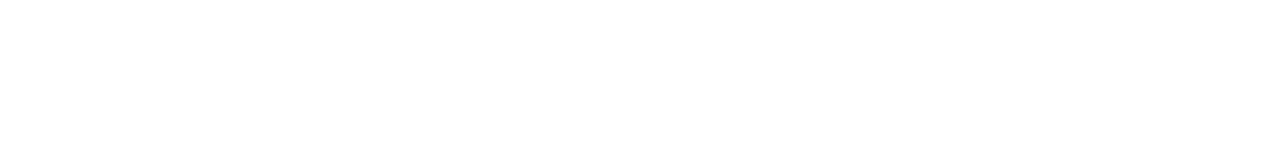
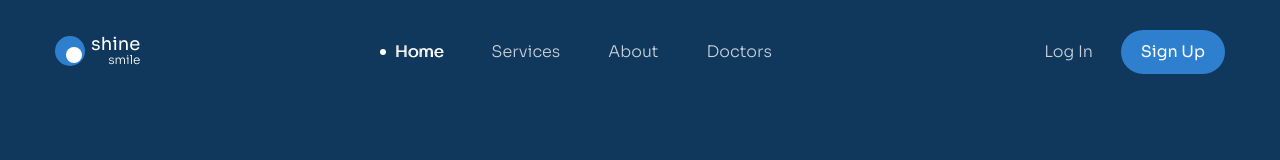
Before and after one commit to LeeCuowng/f8-project-03, a plain HTML site: page index.html in a window 1280 px wide. Drawn offline with Linux system fonts and the light colour scheme.

Commit message:
Thêm navbar

```diff
--- a/assets/css/styles.css
+++ b/assets/css/styles.css
@@ -1,5 +1,9 @@
 * {
     box-sizing: border-box;
+}
+
+:root {
+    --header-bg: #10375c;
 }
 
 html {
@@ -10,3 +14,132 @@ body {
     font-size: 1.6rem; /* Quy đổi tương ứng 16px */
     font-family: "Sora", sans-serif;
 }
+
+/* Common */
+a {
+    text-decoration: none;
+}
+
+.container {
+    width: 1170px;
+    max-width: calc(100% - 48px);
+    margin: 0 auto;
+}
+
+.btn {
+    --height: 60px;
+
+    display: inline-block;
+    min-width: 205px;
+    height: var(--height);
+    padding: 0 20px;
+    border-radius: 99px;
+    font-size: 1.6rem;
+    font-weight: 400;
+    line-height: var(--height);
+    text-align: center;
+    color: #fff;
+    background: #2e80ce;
+}
+
+.btn:hover {
+    opacity: 0.8;
+    cursor: pointer;
+}
+
+/* Header */
+.header {
+    padding: 30px;
+    min-height: 100vh;
+    background: var(--header-bg);
+}
+
+.header-top {
+    display: flex;
+    justify-content: space-between;
+    align-items: center;
+}
+
+/* Logo */
+.logo {
+    position: relative;
+    display: inline-flex;
+    font-size: 1rem;
+}
+
+.logo__circle::before,
+.logo__circle::after {
+    content: "";
+    display: inline-block;
+    border-radius: 50%;
+}
+
+.logo__circle::before {
+    width: 3em;
+    height: 3em;
+    background: #2e80ce;
+}
+
+.logo__circle::after {
+    position: absolute;
+    top: 1.1em;
+    left: 1.1em;
+    width: 1.6em;
+    height: 1.6em;
+    background: #fff;
+}
+
+.logo__text {
+    margin-left: 0.6em;
+    text-align: right;
+    line-height: 1.6em;
+}
+
+.logo__brand {
+    display: block;
+    font-size: 1.8em;
+    font-weight: 400;
+    color: #fff;
+}
+
+.logo__brand--small {
+    font-size: 1.2em;
+    font-weight: 300;
+}
+
+/* Navbar */
+.navbar__list {
+    display: flex;
+}
+
+.navbar__link,
+.action__login {
+    padding: 4px 24px;
+    font-size: 1.6rem;
+    font-weight: 300;
+    color: #c9d2da;
+}
+
+.navbar__link:hover,
+.navbar__link--active {
+    color: #fff;
+    text-shadow: 1px 0 0 currentColor;
+}
+
+.navbar__link--active::before {
+    position: relative;
+    left: -8px;
+    top: -2px;
+    content: "";
+    display: inline-block;
+    width: 6px;
+    height: 6px;
+    border-radius: 50%;
+    background: #fff;
+}
+
+/* Action */
+.action__signup {
+    --height: 44px;
+    min-width: 104px;
+}
--- a/index.html
+++ b/index.html
@@ -80,5 +80,49 @@
             href="https://fonts.googleapis.com/css2?family=Sora:wght@300;400;500;600;700&display=swap"
             rel="stylesheet" />
     </head>
-    <body></body>
+    <body>
+        <!-- Header -->
+        <header class="header">
+            <div class="container">
+                <div class="header-top">
+                    <!-- Logo -->
+                    <a href="/">
+                        <div class="logo">
+                            <span class="logo__circle"></span>
+                            <span class="logo__text">
+                                <span class="logo__brand">shine</span>
+                                <span class="logo__brand logo__brand--small">
+                                    smile
+                                </span>
+                            </span>
+                        </div>
+                    </a>
+
+                    <!-- Navbar -->
+                    <nav class="navbar">
+                        <ul class="navbar__list">
+                            <li class="navbar__item">
+                                <a href="#!" class="navbar__link navbar__link--active">Home</a>
+                            </li>
+                            <li class="navbar__item">
+                                <a href="#!" class="navbar__link">Services</a>
+                            </li>
+                            <li class="navbar__item">
+                                <a href="#!" class="navbar__link">About</a>
+                            </li>
+                            <li class="navbar__item">
+                                <a href="#!" class="navbar__link">Doctors</a>
+                            </li>
+                        </ul>
+                    </nav>
+
+                    <!-- Action -->
+                    <div class="action">
+                        <a href="#1" class="action__login">Log In</a>
+                        <a href="#1" class="btn action__signup">Sign Up</a>
+                    </div>
+                </div>
+            </div>
+        </header>
+    </body>
 </html>
```
